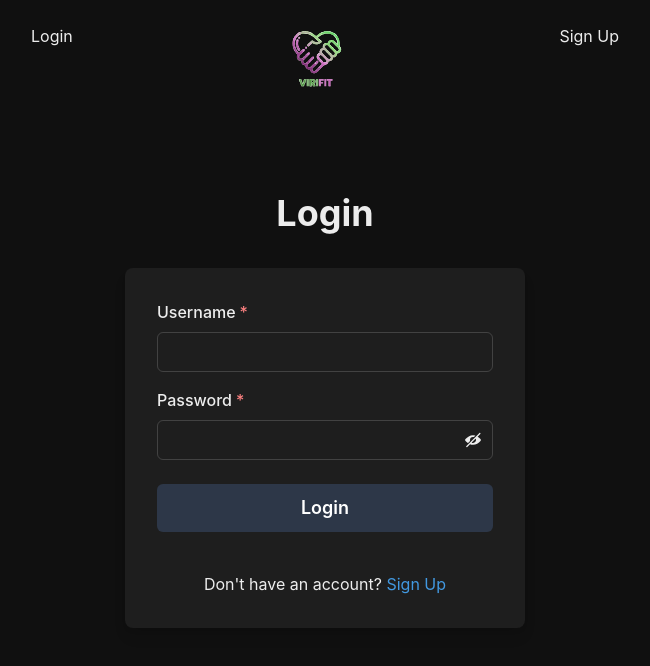
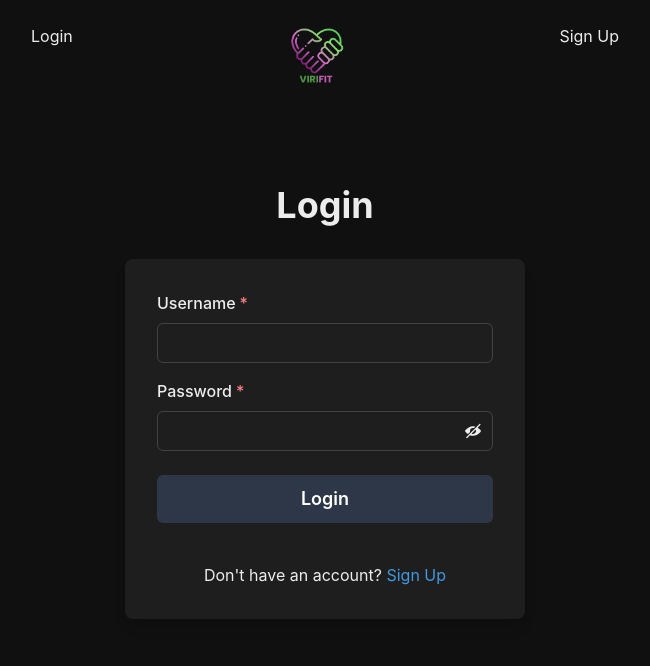
Before and after one commit to Fujijared2810/ViriFit, a React (Vite) app in the folder frontend/: page /auth in a window 1280 px wide. Shown: the top 666 px of the page, without its empty margins (315-965 px from the left). Built offline with nearby package versions, Linux system fonts and the light colour scheme; no server answers.

Commit message:
test logo

```diff
--- a/frontend/index.html
+++ b/frontend/index.html
@@ -2,7 +2,7 @@
 <html lang="en">
   <head>
     <meta charset="UTF-8" />
-    <link rel="icon" type="image/svg+xml" href="main-logo.png" />
+    <link rel="icon" type="image/svg+xml" href="/frontend/public/logo2.png" />
     <meta name="viewport" content="width=device-width, initial-scale=1.0" />
     <title>ViriFit</title>
   </head>
--- a/frontend/src/components/Header.jsx
+++ b/frontend/src/components/Header.jsx
@@ -37,8 +37,8 @@ const Header = () => {
       <Image
         cursor={"pointer"}
         alt="logo"
-        w={20}
-        src={colorMode === "dark" ? "/logo.svg" : "/logo.svg"}
+        w="4rem"
+        src={colorMode === "dark" ? "/logo2.png" : "/logo2.png"}
         onClick={toggleColorMode}
       />
 
```
Also changed, not shown: frontend/main-logo.png (deleted), frontend/public/logo2.png (added).
